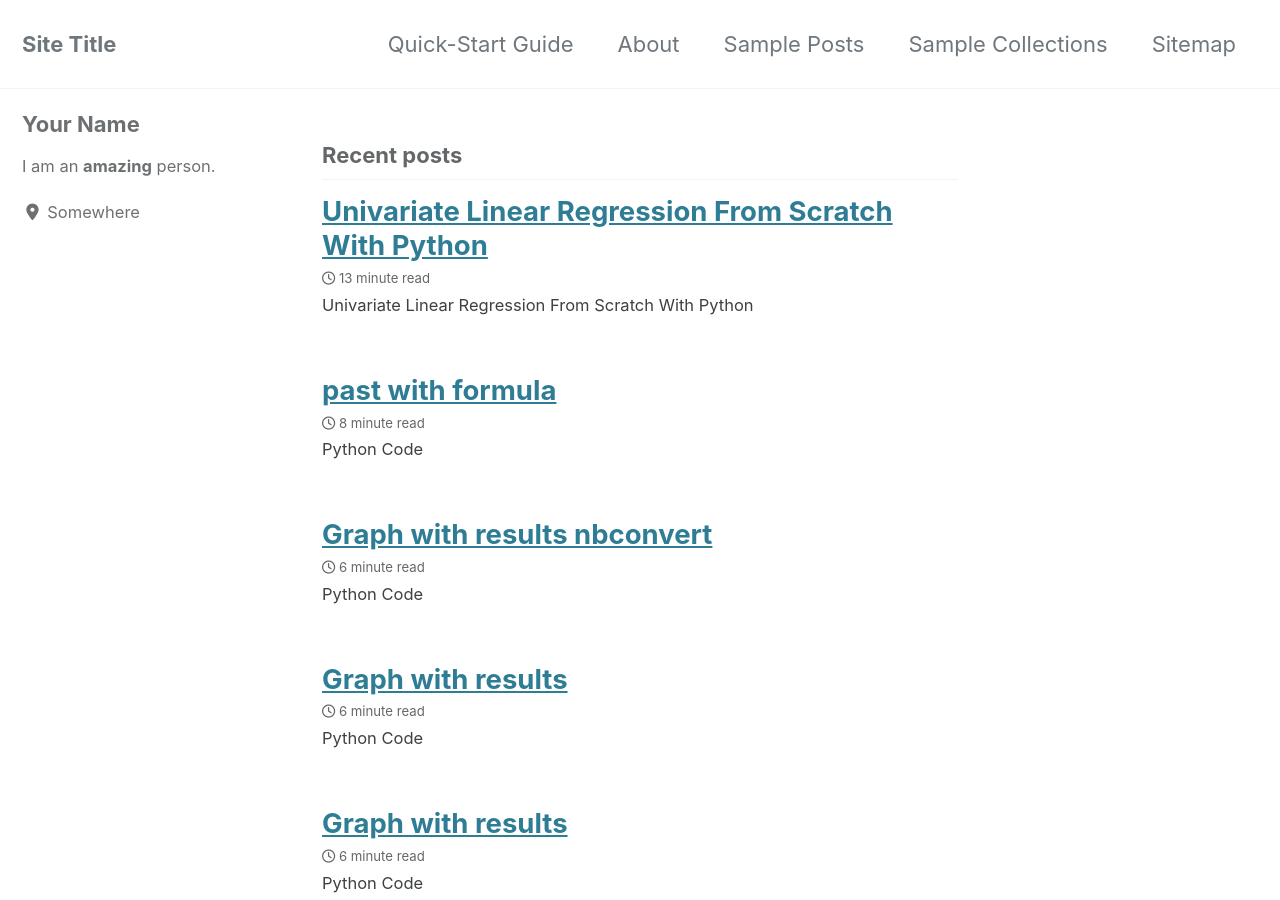
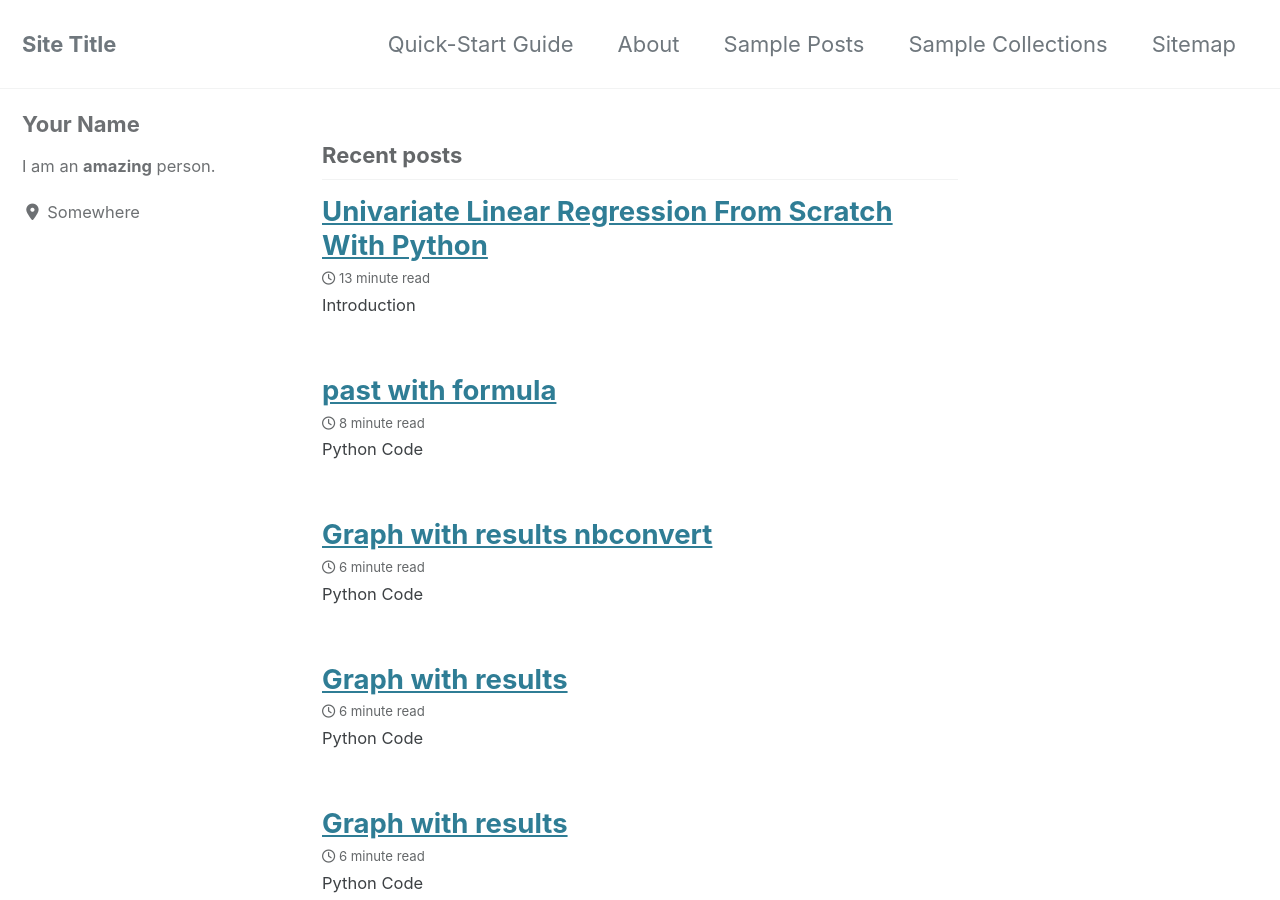
Before and after one commit to satishgunjal/satishgunjal.github.io, a Jekyll site: the page built from index.html, in a window 1280 px wide and 900 px high. Built offline with Jekyll 4.4.1, drawn with Linux system fonts in a browser that asks for light colours; cached includes are drawn as plain includes; nearby versions of some CDN libraries; our own code applies the rules of GitHub Pages for plain Markdown files; the list of posts is cut into pages by our own code.

Commit message:
header title removed from file

```diff
--- a/_posts/univariate_linear_regression/2020-05-11-Univariate_Linear_Regression_From_Scratch_With_Python.md
+++ b/_posts/univariate_linear_regression/2020-05-11-Univariate_Linear_Regression_From_Scratch_With_Python.md
@@ -7,10 +7,6 @@ tags:
   - Single Variable Linear Regression
   - Python
 ---
-
-# **Univariate Linear Regression From Scratch With Python**
-
-
 
 ## **Introduction**
 
```
